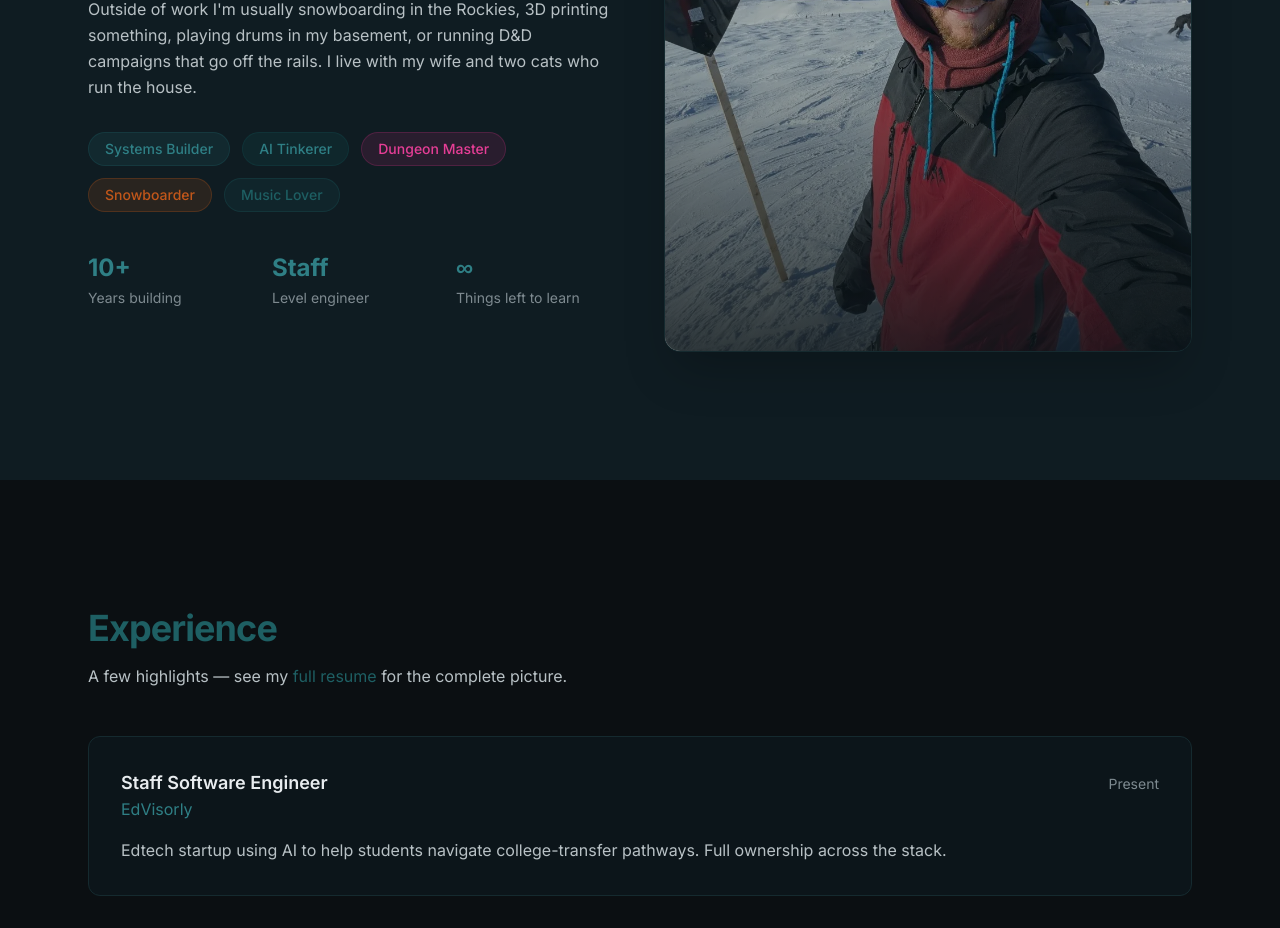
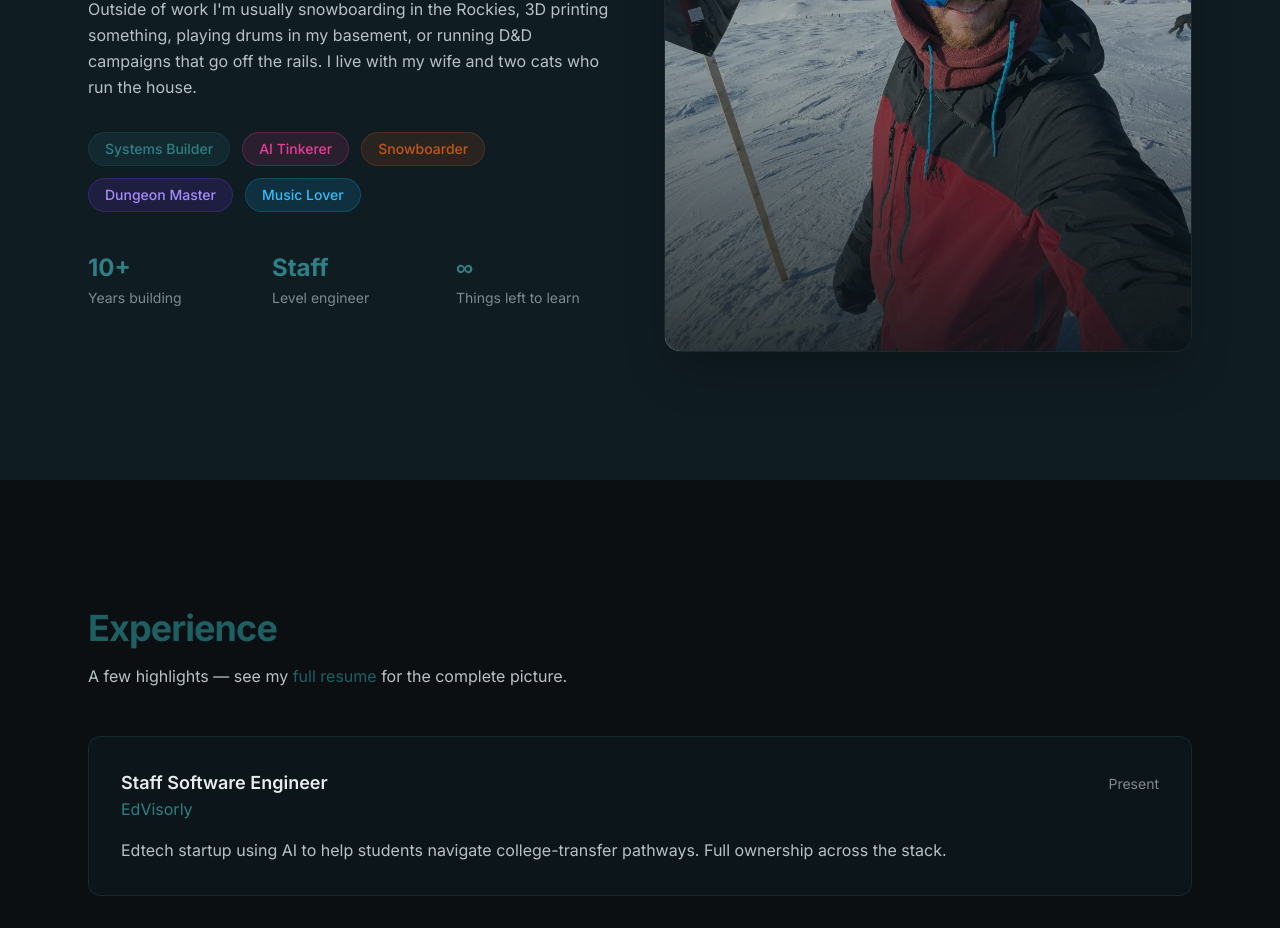
Before and after one commit to stschmaltz/personal-website-v4, a React (Vite) app: page / in a window 1280 px wide. Shown: the part 1160-2088 px from the top of the page. Built offline with nearby package versions, Linux system fonts and the light colour scheme.

Commit message:
Update About.tsx

```diff
--- a/src/components/About.tsx
+++ b/src/components/About.tsx
@@ -2,20 +2,11 @@ import aboutPhoto from "../assets/about-photo.webp";
 import { useFadeIn } from "../hooks/useFadeIn";
 
 const TAGS = [
-  {
-    label: "Systems Builder",
-    color: "bg-glacier/20 text-frost border-glacier/30",
-  },
-  {
-    label: "AI Tinkerer",
-    color: "bg-deep-teal/30 text-frost border-deep-teal/40",
-  },
-  {
-    label: "Dungeon Master",
-    color: "bg-blossom/15 text-petal border-blossom/25",
-  },
+  { label: "Systems Builder", color: "bg-glacier/20 text-frost border-glacier/30" },
+  { label: "AI Tinkerer", color: "bg-petal/12 text-petal border-petal/25" },
   { label: "Snowboarder", color: "bg-ember/15 text-ember border-ember/25" },
-  { label: "Music Lover", color: "bg-glacier/15 text-glacier border-glacier/25" },
+  { label: "Dungeon Master", color: "bg-[#7c3aed]/15 text-[#a78bfa] border-[#7c3aed]/25" },
+  { label: "Music Lover", color: "bg-[#0ea5e9]/15 text-[#38bdf8] border-[#0ea5e9]/25" },
 ];
 
 const STATS = [
```
